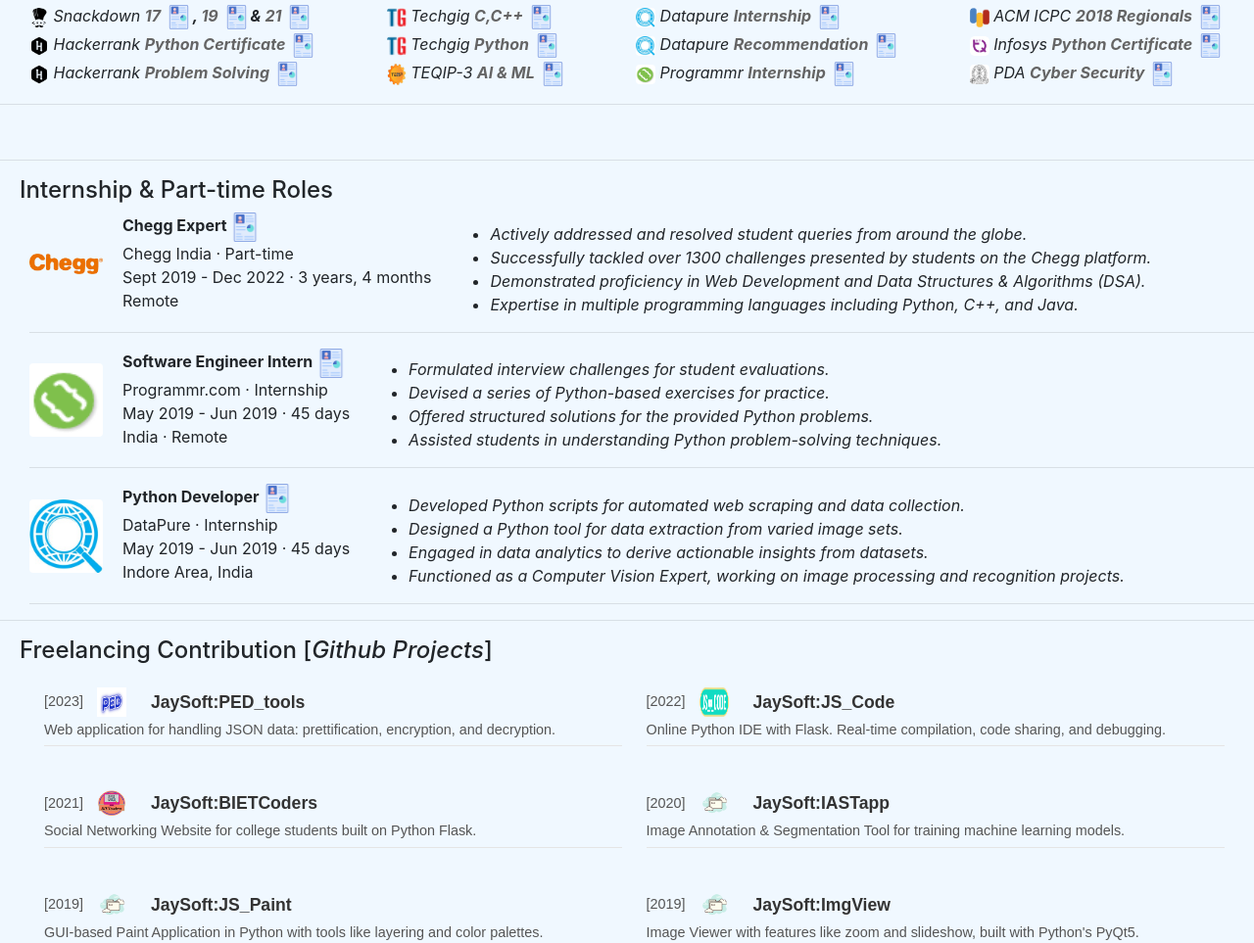
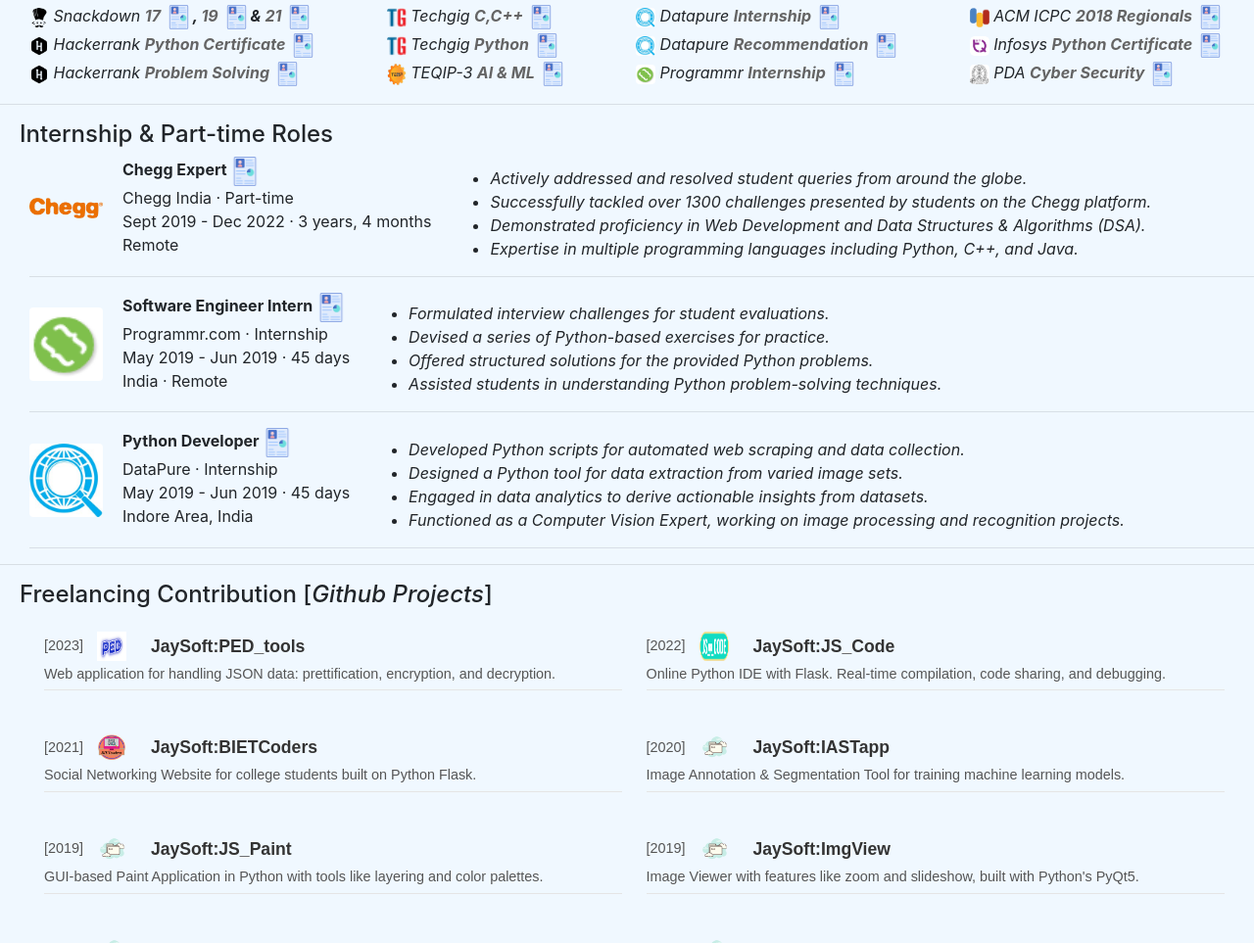
Before and after one commit to iamjpsonkar/portfolio, a plain HTML site: page resume/index.html in a window 1280 px wide. Shown: the part 1877-2840 px from the top of the page at 98% size. Drawn offline with Linux system fonts and the light colour scheme.

Commit message:
removed hr

```diff
--- a/resume/index.html
+++ b/resume/index.html
@@ -815,14 +815,11 @@
             </div>
         </div>
         <hr />
-        <br>
-        <hr />
         <div class="footer">
             <h4 style="margin-left: 20px;">
                 Internship & Part-time Roles
             </h4>
             <div class="work-experience" style="margin-left: 30px;">
-
                 <!-- Chegg Expert Role -->
                 <div class="Chegg">
                     <div class="company-info">
```
